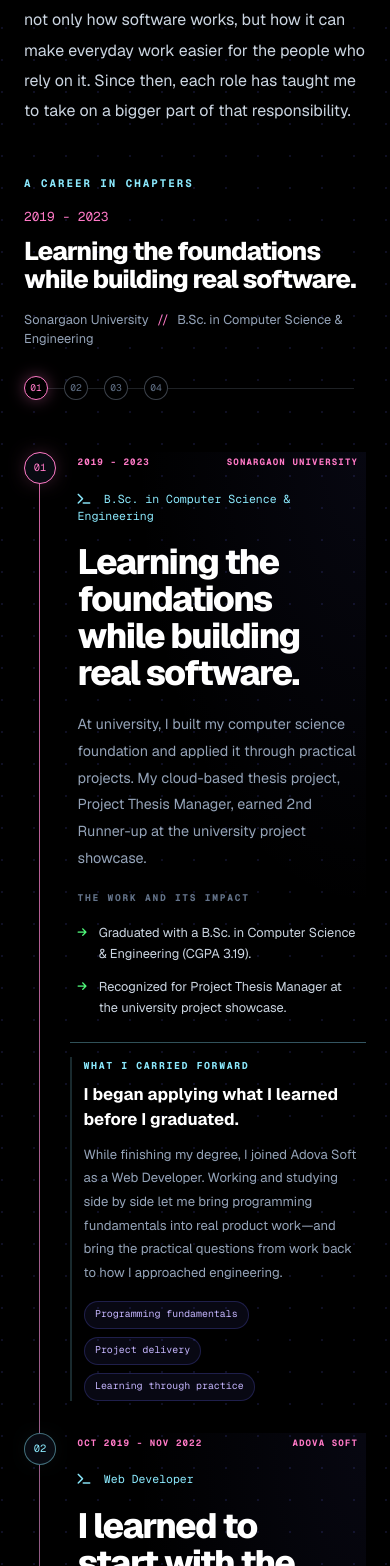
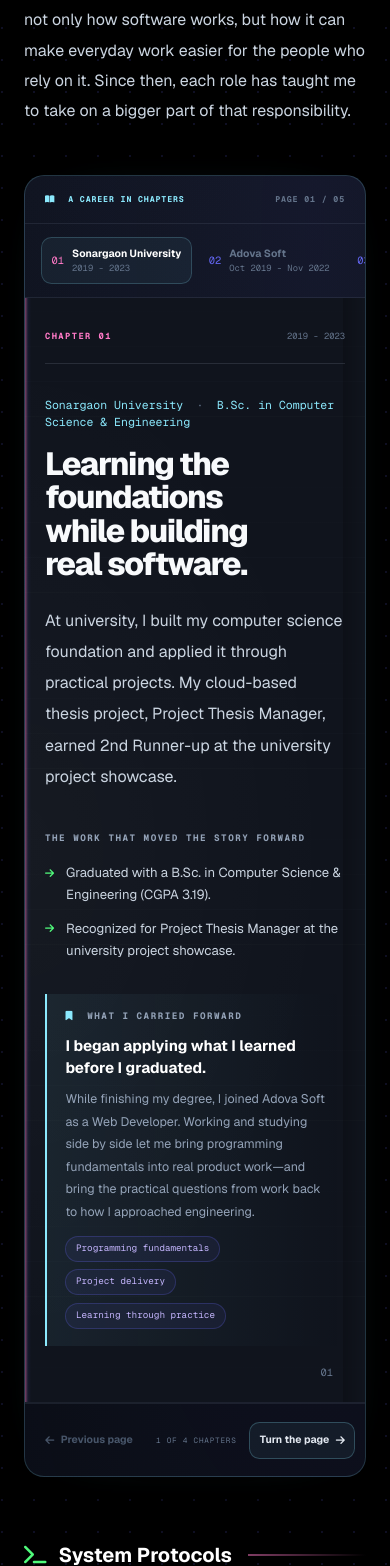
Before and after one commit to sajibAdhi/sajibadhi.github.io, a Vue app: page / in a window 390 px wide. Shown: the part 1894-3460 px from the top of the page. Built offline with nearby package versions, Linux system fonts and the light colour scheme.

Commit message:
feat: enhance career story section with novel layout; implement page turning animations and responsive design

```diff
--- a/src/App.vue
+++ b/src/App.vue
@@ -1,5 +1,5 @@
 <script setup lang="ts">
-import { onBeforeUnmount, onMounted, ref } from 'vue'
+import { computed, onBeforeUnmount, onMounted, ref } from 'vue'
 import careerStory from './data/career-story.json'
 
 const resumeData = {
@@ -62,8 +62,10 @@ const navItems = [
 
 const resumeRoot = ref<HTMLElement | null>(null)
 const activeStoryIndex = ref(0)
+const isTurningForward = ref(true)
+const activeStoryChapter = computed(() => careerStory.chapters[activeStoryIndex.value])
+const activeStoryTransition = computed(() => activeStoryChapter.value?.transitionToNext)
 let revealObserver: IntersectionObserver | undefined
-let storyObserver: IntersectionObserver | undefined
 
 onMounted(() => {
   const root = resumeRoot.value
@@ -85,22 +87,15 @@ onMounted(() => {
     root.querySelectorAll('.resume-reveal').forEach((element) => revealObserver?.observe(element))
     root.classList.add('resume-motion-ready')
   }
-
-  storyObserver = new IntersectionObserver((entries) => {
-    entries.forEach((entry) => {
-      if (entry.isIntersecting) {
-        activeStoryIndex.value = Number((entry.target as HTMLElement).dataset.storyIndex)
-      }
-    })
-  }, { rootMargin: '-140px 0px -140px 0px', threshold: 0 })
-
-  root.querySelectorAll('.story-chapter').forEach((element) => storyObserver?.observe(element))
 })
 
-onBeforeUnmount(() => {
-  revealObserver?.disconnect()
-  storyObserver?.disconnect()
-})
+const turnToPage = (page: number) => {
+  const nextPage = Math.max(0, Math.min(page, careerStory.chapters.length))
+  isTurningForward.value = nextPage >= activeStoryIndex.value
+  activeStoryIndex.value = nextPage
+}
+
+onBeforeUnmount(() => revealObserver?.disconnect())
 </script>
 
 <template>
@@ -213,117 +208,124 @@ onBeforeUnmount(() => {
       <section
         id="exp"
         class="career-story"
-        :style="{ '--story-progress': `${(activeStoryIndex / (careerStory.chapters.length - 1)) * 100}%` }"
+        :class="isTurningForward ? 'is-forward' : 'is-backward'"
+        :style="{ '--story-progress': `${(activeStoryIndex / careerStory.chapters.length) * 100}%` }"
       >
         <div class="hf-section-header">
           <h2 class="text-xl lg:text-2xl font-bold text-white flex items-center gap-3">
-            <i class="fas fa-code-branch text-hf-cyan"></i> The Journey
+            <i class="fas fa-book-open text-hf-cyan"></i> The Journey
           </h2>
           <div class="hf-line from-hf-cyan/50"></div>
         </div>
         <p class="career-story__introduction">{{ careerStory.introduction }}</p>
-        <div class="career-story__layout">
-          <aside class="career-story__guide" aria-label="Career story progress">
-            <div class="career-story__guide-content">
-              <p class="career-story__eyebrow">A career in chapters</p>
-              <Transition name="story-swap" mode="out-in">
-                <div :key="activeStoryIndex">
-                  <p class="career-story__current-period">{{ careerStory.chapters[activeStoryIndex].period }}</p>
-                  <h3 class="career-story__current-title">{{ careerStory.chapters[activeStoryIndex].title }}</h3>
-                  <p class="career-story__current-company">
-                    {{ careerStory.chapters[activeStoryIndex].company }}
-                    <span>//</span>
-                    {{ careerStory.chapters[activeStoryIndex].role }}
-                  </p>
+        <div class="novel">
+          <div class="novel__masthead">
+            <span><i class="fas fa-book-open" aria-hidden="true"></i> A CAREER IN CHAPTERS</span>
+            <span>PAGE {{ String(activeStoryIndex + 1).padStart(2, '0') }} / {{ String(careerStory.chapters.length + 1).padStart(2, '0') }}</span>
           </div>
-              </Transition>
-              <nav class="career-story__progress" aria-label="Jump to a career chapter">
-                <span class="career-story__progress-track" aria-hidden="true">
-                  <span class="career-story__progress-fill"></span>
-                </span>
-                <a
+          <nav class="novel__contents" aria-label="Choose a story chapter">
+            <button
               v-for="(chapter, index) in careerStory.chapters"
               :key="chapter.period"
-                  :href="`#story-chapter-${index}`"
-                  class="career-story__progress-step"
-                  :class="{ 'is-active': activeStoryIndex === index, 'is-complete': activeStoryIndex > index }"
+              type="button"
+              class="novel__chapter-link"
+              :class="{ 'is-active': activeStoryIndex === index, 'is-read': activeStoryIndex > index }"
               :aria-current="activeStoryIndex === index ? 'step' : undefined"
-                  :aria-label="`Chapter ${index + 1}: ${chapter.period}, ${chapter.company}`"
+              @click="turnToPage(index)"
             >
-                  <span class="career-story__progress-dot">{{ String(index + 1).padStart(2, '0') }}</span>
-                  <span class="career-story__progress-label">{{ chapter.period }}</span>
-                </a>
+              <span>{{ String(index + 1).padStart(2, '0') }}</span>
+              <span>{{ chapter.company }}</span>
+              <span>{{ chapter.period }}</span>
+            </button>
+            <button
+              type="button"
+              class="novel__chapter-link novel__chapter-link--epilogue"
+              :class="{ 'is-active': activeStoryIndex === careerStory.chapters.length }"
+              :aria-current="activeStoryIndex === careerStory.chapters.length ? 'step' : undefined"
+              @click="turnToPage(careerStory.chapters.length)"
+            >
+              <span><i class="fas fa-feather-pointed" aria-hidden="true"></i></span>
+              <span>Epilogue</span>
+              <span>Today</span>
+            </button>
           </nav>
-              <p class="career-story__scroll-prompt"><i class="fas fa-arrow-down" aria-hidden="true"></i> Scroll to continue</p>
+          <div class="novel__book">
+            <Transition name="novel-page" mode="out-in">
+              <article
+                v-if="activeStoryIndex < careerStory.chapters.length"
+                :key="`chapter-${activeStoryIndex}`"
+                class="novel__page"
+                aria-live="polite"
+              >
+                <div class="novel__page-heading">
+                  <p class="novel__chapter-label">CHAPTER {{ String(activeStoryIndex + 1).padStart(2, '0') }}</p>
+                  <p class="novel__period">{{ activeStoryChapter.period }}</p>
                 </div>
-          </aside>
-
-          <div class="career-story__timeline">
-            <div
-              v-for="(chapter, index) in careerStory.chapters"
-              :key="chapter.period"
-              class="career-story__event"
-              :class="{ 'is-active': activeStoryIndex === index }"
-            >
-              <span class="career-story__event-node" aria-hidden="true">
-                <span>{{ String(index + 1).padStart(2, '0') }}</span>
-              </span>
-              <article
-                :id="`story-chapter-${index}`"
-                :data-story-index="index"
-                class="story-chapter"
-                :class="{ 'is-active': activeStoryIndex === index }"
-              >
-                <div class="story-chapter__topline">
-                  <span>{{ chapter.period }}</span>
-                  <span>{{ chapter.company }}</span>
-                </div>
-                <div class="story-chapter__body">
-                  <p class="story-chapter__role">
-                    <i class="fas fa-terminal" aria-hidden="true"></i>
-                    {{ chapter.role }}
+                <p class="novel__byline">
+                  {{ activeStoryChapter.company }}
+                  <span>·</span>
+                  {{ activeStoryChapter.role }}
                 </p>
-                  <h3>{{ chapter.title }}</h3>
-                  <p class="story-chapter__narrative">{{ chapter.story }}</p>
-                </div>
-                <div class="story-chapter__impact">
-                  <p class="story-chapter__impact-label">The work and its impact</p>
-                  <p
-                    v-for="(highlight, highlightIndex) in chapter.highlights"
-                    :key="highlight"
-                    class="story-chapter__highlight"
-                    :style="{ '--story-delay': `${highlightIndex * 100}ms` }"
-                  >
+                <h3 class="novel__title">{{ activeStoryChapter.title }}</h3>
+                <p class="novel__narrative">{{ activeStoryChapter.story }}</p>
+                <div class="novel__details">
+                  <p class="novel__section-label">THE WORK THAT MOVED THE STORY FORWARD</p>
+                  <ul class="novel__highlights">
+                    <li v-for="highlight in activeStoryChapter.highlights" :key="highlight">
                       <i class="fas fa-arrow-right" aria-hidden="true"></i>
-                    {{ highlight }}
-                  </p>
-                </div>
-              </article>
-              <div
-                v-if="chapter.transitionToNext"
-                class="career-transition"
-                aria-label="How this experience carried into the next chapter"
-              >
-                <div class="career-transition__content">
-                  <p class="career-transition__eyebrow">What I carried forward</p>
-                  <h3>{{ chapter.transitionToNext.title }}</h3>
-                  <p class="career-transition__story">{{ chapter.transitionToNext.story }}</p>
-                  <ul class="career-transition__skills">
-                    <li v-for="skill in chapter.transitionToNext.skills" :key="skill">{{ skill }}</li>
+                      <span>{{ highlight }}</span>
+                    </li>
                   </ul>
                 </div>
-              </div>
-            </div>
-            <footer class="career-story__ending">
-              <span class="career-story__ending-mark" aria-hidden="true"><i class="fas fa-arrow-up-right-from-square"></i></span>
-              <p class="career-transition__eyebrow">The story continues</p>
-              <h3>{{ careerStory.closing.title }}</h3>
-              <p class="career-transition__story">{{ careerStory.closing.story }}</p>
+                <aside v-if="activeStoryTransition" class="novel__carry">
+                  <p class="novel__section-label"><i class="fas fa-bookmark" aria-hidden="true"></i> WHAT I CARRIED FORWARD</p>
+                  <h4>{{ activeStoryTransition.title }}</h4>
+                  <p>{{ activeStoryTransition.story }}</p>
+                  <ul class="novel__skills">
+                    <li v-for="skill in activeStoryTransition.skills" :key="skill">
+                      {{ skill }}
+                    </li>
+                  </ul>
+                </aside>
+              </article>
+              <article v-else key="epilogue" class="novel__page novel__page--epilogue" aria-live="polite">
+                <p class="novel__chapter-label"><i class="fas fa-feather-pointed" aria-hidden="true"></i> EPILOGUE · THE STORY CONTINUES</p>
+                <h3 class="novel__title">{{ careerStory.closing.title }}</h3>
+                <p class="novel__narrative">{{ careerStory.closing.story }}</p>
                 <a :href="'mailto:' + resumeData.basics.email" class="career-story__contact">
                   {{ careerStory.closing.callToAction }}
                   <i class="fas fa-arrow-right" aria-hidden="true"></i>
                 </a>
-            </footer>
+              </article>
+            </Transition>
+            <div class="novel__page-number" aria-hidden="true">{{ String(activeStoryIndex + 1).padStart(2, '0') }}</div>
+          </div>
+          <div
+            class="novel__progress"
+            role="progressbar"
+            :aria-valuenow="activeStoryIndex + 1"
+            :aria-valuemin="1"
+            :aria-valuemax="careerStory.chapters.length + 1"
+            aria-label="Story reading progress"
+          >
+            <span></span>
+          </div>
+          <div class="novel__controls">
+            <button type="button" class="novel__turn novel__turn--previous" :disabled="activeStoryIndex === 0" @click="turnToPage(activeStoryIndex - 1)">
+              <i class="fas fa-arrow-left" aria-hidden="true"></i>
+              <span>Previous page</span>
+            </button>
+            <span class="novel__reading-status" aria-live="polite">
+              {{ activeStoryIndex === careerStory.chapters.length ? 'THE END — FOR NOW' : `${activeStoryIndex + 1} OF ${careerStory.chapters.length} CHAPTERS` }}
+            </span>
+            <button
+              type="button"
+              class="novel__turn"
+              @click="turnToPage(activeStoryIndex === careerStory.chapters.length ? 0 : activeStoryIndex + 1)"
+            >
+              <span>{{ activeStoryIndex === careerStory.chapters.length ? 'Read again' : activeStoryIndex === careerStory.chapters.length - 1 ? 'Turn to epilogue' : 'Turn the page' }}</span>
+              <i :class="activeStoryIndex === careerStory.chapters.length ? 'fas fa-rotate-left' : 'fas fa-arrow-right'" aria-hidden="true"></i>
+            </button>
           </div>
         </div>
       </section>
--- a/src/style.css
+++ b/src/style.css
@@ -934,3 +934,437 @@
   }
 
 }
+
+.novel {
+  --novel-paper: #10141d;
+  position: relative;
+  max-width: 62rem;
+  margin: 0 auto;
+  overflow: hidden;
+  border: 1px solid rgba(139, 233, 253, 0.18);
+  border-radius: 1.25rem;
+  background:
+    radial-gradient(ellipse at 85% 4%, rgba(99, 102, 241, 0.1), transparent 34rem),
+    linear-gradient(145deg, #0d1117, #080b11 72%);
+  box-shadow: 0 35px 100px -55px rgba(0, 0, 0, 0.9), 0 0 60px -45px rgba(139, 233, 253, 0.3);
+}
+
+.novel__masthead {
+  display: flex;
+  justify-content: space-between;
+  gap: 1rem;
+  padding: 1.1rem clamp(1.25rem, 4vw, 3rem);
+  border-bottom: 1px solid rgba(148, 163, 184, 0.12);
+  color: #64748b;
+  font-family: var(--font-mono);
+  font-size: 0.62rem;
+  font-weight: 700;
+  letter-spacing: 0.15em;
+}
+
+.novel__masthead span:first-child {
+  color: var(--color-hf-cyan);
+}
+
+.novel__masthead i {
+  margin-right: 0.45rem;
+}
+
+.novel__contents {
+  display: flex;
+  gap: 0.4rem;
+  overflow-x: auto;
+  padding: 0.8rem clamp(1rem, 3vw, 2rem);
+  border-bottom: 1px solid rgba(148, 163, 184, 0.12);
+  scrollbar-width: thin;
+  scrollbar-color: rgba(139, 233, 253, 0.35) transparent;
+}
+
+.novel__chapter-link {
+  display: grid;
+  min-width: max-content;
+  grid-template-columns: auto auto;
+  align-items: center;
+  gap: 0 0.5rem;
+  padding: 0.55rem 0.75rem;
+  border: 1px solid transparent;
+  border-radius: 0.65rem;
+  background: transparent;
+  color: #64748b;
+  text-align: left;
+  cursor: pointer;
+  transition: background-color 200ms ease, border-color 200ms ease, color 200ms ease;
+}
+
+.novel__chapter-link > span:first-child {
+  grid-row: span 2;
+  color: var(--color-hf-indigo);
+  font-family: var(--font-mono);
+  font-size: 0.65rem;
+}
+
+.novel__chapter-link > span:nth-child(2) {
+  font-size: 0.72rem;
+  font-weight: 700;
+}
+
+.novel__chapter-link > span:nth-child(3) {
+  color: #64748b;
+  font-family: var(--font-mono);
+  font-size: 0.55rem;
+}
+
+.novel__chapter-link:hover,
+.novel__chapter-link.is-active {
+  border-color: rgba(139, 233, 253, 0.2);
+  background: rgba(139, 233, 253, 0.06);
+  color: white;
+}
+
+.novel__chapter-link.is-active > span:first-child {
+  color: var(--color-hf-pink);
+}
+
+.novel__chapter-link--epilogue {
+  margin-left: auto;
+}
+
+.novel__chapter-link--epilogue > span:first-child {
+  color: var(--color-hf-pink);
+}
+
+.novel__book {
+  position: relative;
+  perspective: 1600px;
+  min-height: 34rem;
+  padding: clamp(2rem, 7vw, 5rem) clamp(1.35rem, 8vw, 6rem);
+  background:
+    linear-gradient(90deg, transparent calc(100% - 1.4rem), rgba(0, 0, 0, 0.2) calc(100% - 1.35rem), transparent),
+    repeating-linear-gradient(0deg, transparent 0, transparent 2.15rem, rgba(148, 163, 184, 0.025) 2.2rem),
+    radial-gradient(ellipse at 0% 50%, rgba(255, 255, 255, 0.025), transparent 65%),
+    var(--novel-paper);
+}
+
+.novel__book::before {
+  position: absolute;
+  top: 0;
+  bottom: 0;
+  left: 0;
+  width: 0.35rem;
+  background: linear-gradient(90deg, rgba(255, 121, 198, 0.45), rgba(99, 102, 241, 0.08), transparent);
+  content: "";
+}
+
+.novel__page {
+  width: min(100%, 46rem);
+  min-height: 26rem;
+  margin: 0 auto;
+  transform-origin: left center;
+  backface-visibility: hidden;
+}
+
+.novel__page-heading {
+  display: flex;
+  justify-content: space-between;
+  gap: 1rem;
+  padding-bottom: 1.25rem;
+  border-bottom: 1px solid rgba(148, 163, 184, 0.18);
+}
+
+.novel__chapter-label,
+.novel__section-label {
+  color: var(--color-hf-pink);
+  font-family: var(--font-mono);
+  font-size: 0.64rem;
+  font-weight: 700;
+  letter-spacing: 0.16em;
+}
+
+.novel__period {
+  color: #64748b;
+  font-family: var(--font-mono);
+  font-size: 0.65rem;
+}
+
+.novel__byline {
+  margin-top: 2rem;
+  color: var(--color-hf-cyan);
+  font-family: var(--font-mono);
+  font-size: 0.72rem;
+}
+
+.novel__byline span {
+  padding: 0 0.4rem;
+  color: #64748b;
+}
+
+.novel__title {
+  max-width: 42rem;
+  margin-top: 1rem;
+  color: #f8fafc;
+  font-size: clamp(2rem, 5vw, 3.65rem);
+  font-weight: 800;
+  line-height: 1.05;
+  letter-spacing: -0.045em;
+  text-wrap: balance;
+}
+
+.novel__narrative {
+  max-width: 42rem;
+  margin-top: 1.5rem;
+  color: #cbd5e1;
+  font-family: var(--font-sans);
+  font-size: clamp(1rem, 1.6vw, 1.15rem);
+  line-height: 1.95;
+}
+
+.novel__details {
+  margin-top: 2.5rem;
+}
+
+.novel__section-label {
+  color: #94a3b8;
+  font-size: 0.58rem;
+}
+
+.novel__highlights {
+  display: grid;
+  gap: 0.7rem;
+  margin: 1rem 0 0;
+  padding: 0;
+  list-style: none;
+}
+
+.novel__highlights li {
+  display: flex;
+  align-items: flex-start;
+  gap: 0.75rem;
+  color: #cbd5e1;
+  font-size: 0.82rem;
+  line-height: 1.7;
+  animation: story-beat 450ms both;
+  animation-delay: calc(var(--highlight-index, 0) * 90ms);
+}
+
+.novel__highlights li:nth-child(1) { --highlight-index: 1; }
+.novel__highlights li:nth-child(2) { --highlight-index: 2; }
+.novel__highlights li:nth-child(3) { --highlight-index: 3; }
+
+.novel__highlights i {
+  margin-top: 0.35rem;
+  color: var(--color-hf-green);
+  font-size: 0.65rem;
+}
+
+.novel__carry {
+  margin-top: 2rem;
+  padding: 1rem 1.15rem 1.1rem;
+  border-left: 2px solid var(--color-hf-cyan);
+  background: linear-gradient(90deg, rgba(139, 233, 253, 0.07), transparent);
+  animation: resume-enter 450ms 180ms both;
+}
+
+.novel__carry .novel__section-label i {
+  margin-right: 0.4rem;
+  color: var(--color-hf-cyan);
+}
+
+.novel__carry h4 {
+  margin-top: 0.65rem;
+  color: white;
+  font-size: 0.95rem;
+  font-weight: 700;
+}
+
+.novel__carry > p:not(.novel__section-label) {
+  max-width: 42rem;
+  margin-top: 0.5rem;
+  color: #94a3b8;
+  font-size: 0.78rem;
+  line-height: 1.8;
+}
+
+.novel__skills {
+  display: flex;
+  flex-wrap: wrap;
+  gap: 0.45rem;
+  margin: 0.8rem 0 0;
+  padding: 0;
+  list-style: none;
+}
+
+.novel__skills li {
+  padding: 0.32rem 0.6rem;
+  border: 1px solid rgba(99, 102, 241, 0.25);
+  border-radius: 999px;
+  background: rgba(99, 102, 241, 0.08);
+  color: #c4b5fd;
+  font-family: var(--font-mono);
+  font-size: 0.58rem;
+}
+
+.novel__page--epilogue {
+  display: flex;
+  flex-direction: column;
+  justify-content: center;
+}
+
+.novel__page--epilogue .novel__title {
+  margin-top: 1.5rem;
+}
+
+.novel__page-number {
+  position: absolute;
+  right: 2rem;
+  bottom: 1.35rem;
+  color: #64748b;
+  font-family: var(--font-mono);
+  font-size: 0.65rem;
+}
+
+.novel__progress {
+  height: 2px;
+  background: rgba(148, 163, 184, 0.12);
+}
+
+.novel__progress span {
+  display: block;
+  width: var(--story-progress, 0%);
+  height: 100%;
+  background: linear-gradient(90deg, var(--color-hf-pink), var(--color-hf-cyan));
+  box-shadow: 0 0 14px rgba(139, 233, 253, 0.45);
+  transition: width 450ms ease;
+}
+
+.novel__controls {
+  display: flex;
+  min-height: 4.5rem;
+  align-items: center;
+  justify-content: space-between;
+  gap: 1rem;
+  padding: 0.75rem clamp(1rem, 4vw, 2.5rem);
+}
+
+.novel__turn {
+  display: inline-flex;
+  align-items: center;
+  gap: 0.65rem;
+  padding: 0.65rem 0.85rem;
+  border: 1px solid rgba(139, 233, 253, 0.24);
+  border-radius: 0.65rem;
+  background: rgba(139, 233, 253, 0.06);
+  color: #e2e8f0;
+  font-size: 0.72rem;
+  font-weight: 700;
+  cursor: pointer;
+  transition: border-color 200ms ease, background-color 200ms ease, color 200ms ease;
+}
+
+.novel__turn:hover:not(:disabled) {
+  border-color: var(--color-hf-cyan);
+  background: rgba(139, 233, 253, 0.12);
+  color: white;
+}
+
+.novel__turn:disabled {
+  border-color: transparent;
+  background: transparent;
+  color: #475569;
+  cursor: not-allowed;
+}
+
+.novel__reading-status {
+  color: #64748b;
+  font-family: var(--font-mono);
+  font-size: 0.58rem;
+  letter-spacing: 0.1em;
+  text-align: center;
+}
+
+.novel-page-enter-active,
+.novel-page-leave-active {
+  transition: opacity 260ms ease, transform 420ms cubic-bezier(0.2, 0.7, 0.2, 1);
+}
+
+.novel-page-enter-from,
+.is-forward .novel-page-enter-from {
+  opacity: 0;
+  transform: rotateY(-9deg) translateX(1rem);
+}
+
+.novel-page-leave-to,
+.is-forward .novel-page-leave-to {
+  opacity: 0;
+  transform: rotateY(9deg) translateX(-1rem);
+}
+
+.is-backward .novel-page-enter-from {
+  opacity: 0;
+  transform: rotateY(9deg) translateX(-1rem);
+}
+
+.is-backward .novel-page-leave-to {
+  opacity: 0;
+  transform: rotateY(-9deg) translateX(1rem);
+}
+
+@media (max-width: 639px) {
+  .novel__masthead {
+    font-size: 0.52rem;
+    letter-spacing: 0.1em;
+  }
+
+  .novel__chapter-link {
+    padding: 0.5rem 0.6rem;
+  }
+
+  .novel__chapter-link > span:nth-child(2) {
+    font-size: 0.65rem;
+  }
+
+  .novel__book {
+    min-height: 30rem;
+    padding: 2rem 1.25rem 3.5rem;
+  }
+
+  .novel__page {
+    min-height: 24rem;
+  }
+
+  .novel__page-heading {
+    align-items: flex-start;
+  }
+
+  .novel__chapter-label,
+  .novel__period {
+    font-size: 0.55rem;
+  }
+
+  .novel__controls {
+    gap: 0.25rem;
+    padding: 0.65rem 0.6rem;
+  }
+
+  .novel__turn {
+    gap: 0.4rem;
+    padding: 0.6rem;
+    font-size: 0.65rem;
+  }
+
+  .novel__reading-status {
+    max-width: 5.5rem;
+    font-size: 0.48rem;
+    line-height: 1.5;
+  }
+}
+
+@media (prefers-reduced-motion: reduce) {
+  .novel-page-enter-active,
+  .novel-page-leave-active,
+  .novel__progress span,
+  .novel__highlights li,
+  .novel__carry {
+    animation: none !important;
+    transition: none !important;
+  }
+}
```
Lines whose indentation alone changed are shown as unchanged.
